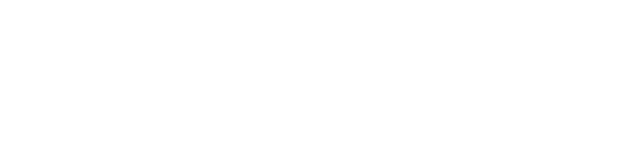
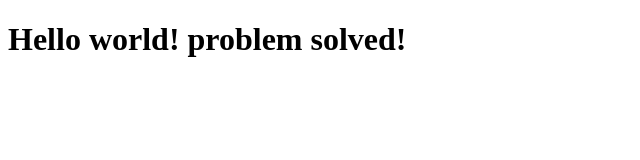
Before and after one commit to shah-rubel/portfolio-saifur-rahman, a plain HTML site: page index.html in a window 1280 px wide. Shown: the whole page, without its empty margins (0-640 px from the left). Drawn offline with Linux system fonts and the light colour scheme.

Commit message:
problem solved

```diff
--- a/index.html
+++ b/index.html
@@ -3,9 +3,9 @@
 <head>
     <meta charset="UTF-8">
     <meta name="viewport" content="width=device-width, initial-scale=1.0">
-    <title>Document</title>
+    <title>My first website</title>
 </head>
 <body>
-
+    <h1>Hello world! problem solved!</h1>
 </body>
 </html>
```
